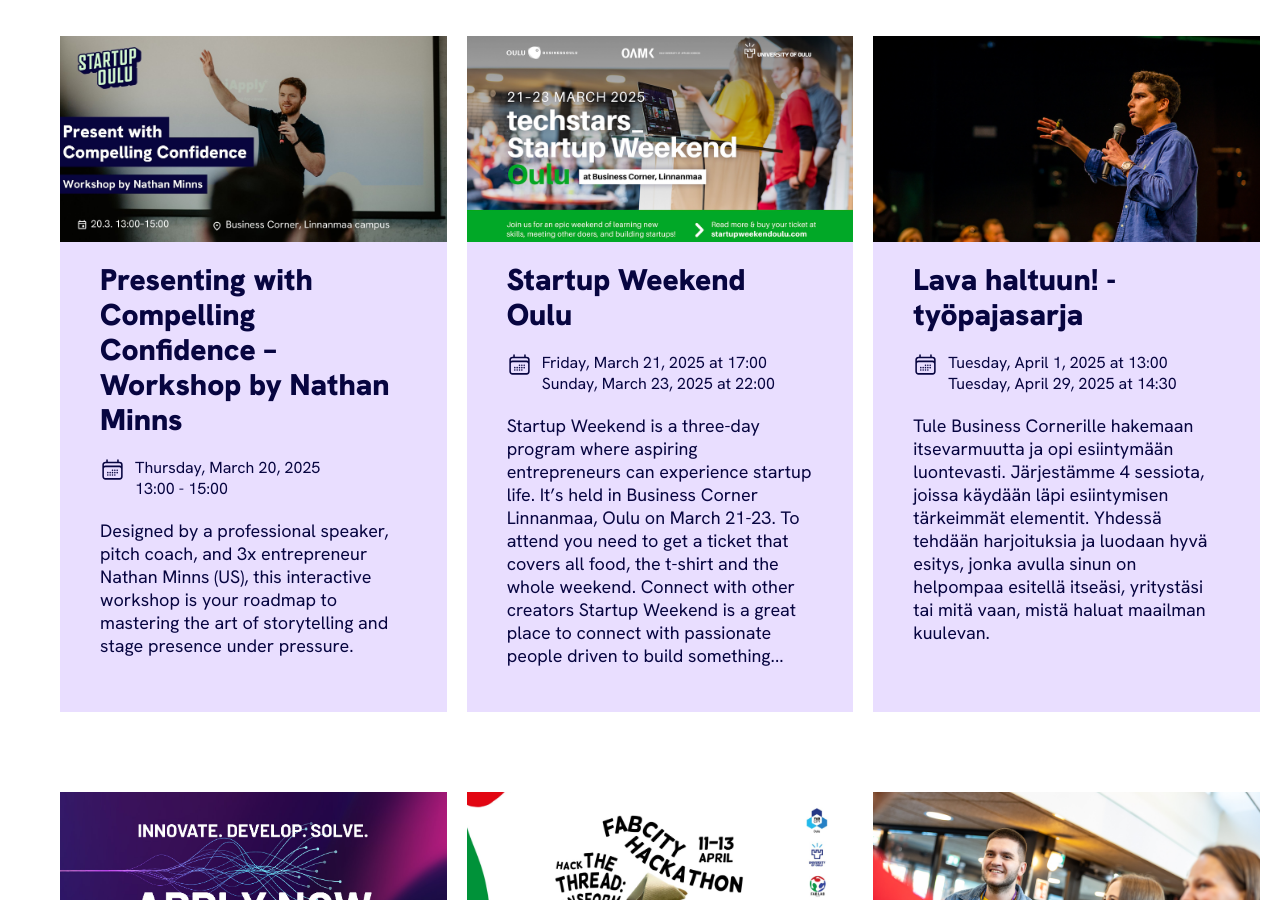
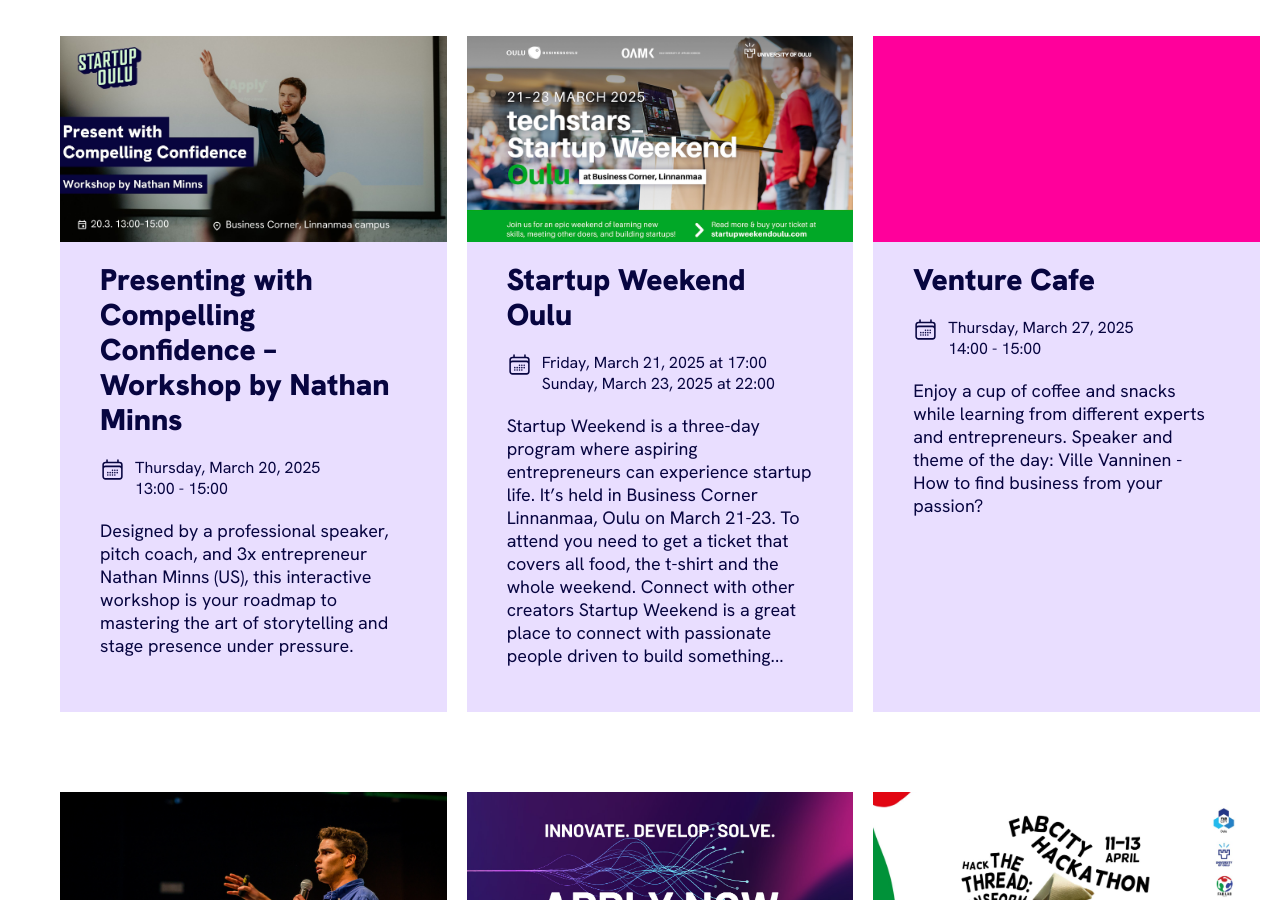
Before and after one commit to StartupOulu/startupoulu.github.io, a Jekyll site: the page built from events.html, in a window 1280 px wide and 900 px high, scrolled down 768 px. Built offline with Jekyll 4.4.1, drawn with Linux system fonts in a browser that asks for light colours.

Commit message:
Update and rename 2025-02-venture-cafe.html to 2025-04-venture-cafe.html

```diff
--- a/_events/2025-02-venture-cafe.html
+++ b/_events/2025-04-venture-cafe.html
@@ -1,13 +1,13 @@
 ---
 layout: event
 title: Venture Cafe
-start_time: 2025-02-13 14:00:00
-end_time: 2025-02-13 15:00:00
+start_time: 2025-03-27 14:00:00
+end_time: 2025-03-27 15:00:00
 location: Business Corner, Linnanmaa campus
 cover_image: venture-cafe-h1-2025.png
 cta_title: Register
-cta_link: https://forms.office.com/e/BGhD4ihqqg
+cta_link: https://forms.office.com/e/jsxg74Yrrz
 description:  |
   Enjoy a cup of coffee and snacks while learning from different experts and entrepreneurs.
-  Speaker and theme of the day: Miikka Ihalainen: Private trader or limited company – the best of both worlds
+  Speaker and theme of the day: Ville Vanninen - How to find business from your passion?
 ---
```
